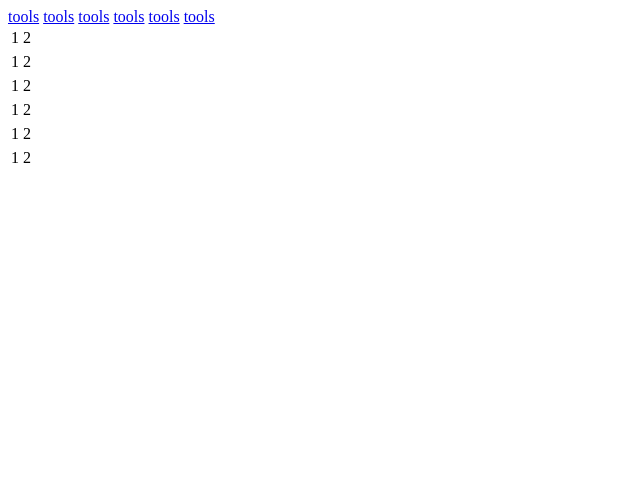
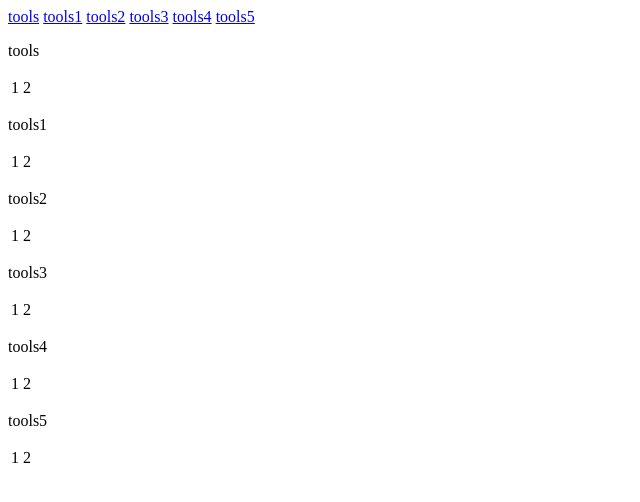
Before and after one commit to dlss/dlss.github.io, a plain HTML site: page index.html in a window 1280 px wide. Shown: the whole page, without its empty margins (0-640 px from the left). Drawn offline with Linux system fonts and the light colour scheme.

Commit message:
Update index.html

```diff
--- a/index.html
+++ b/index.html
@@ -5,12 +5,13 @@
     <div>
       <div id='index' style="width:100%;">
         <a href='#tools'>tools</a>
-        <a href='#tools1'>tools</a>
-        <a href='#tools2'>tools</a>
-        <a href='#tools3'>tools</a>
-        <a href='#tools4'>tools</a>
-        <a href='#tools5'>tools</a>
+        <a href='#tools1'>tools1</a>
+        <a href='#tools2'>tools2</a>
+        <a href='#tools3'>tools3</a>
+        <a href='#tools4'>tools4</a>
+        <a href='#tools5'>tools5</a>
       </div>
+      <p>tools</p>
       <div id='tools' style="width:100%;">
         <table>
           <tr>
@@ -19,6 +20,7 @@
           </tr>
         </table>
       </div>
+      <p>tools1</p>
       <div id='tools1' style="width:100%;">
         <table>
           <tr>
@@ -27,6 +29,7 @@
           </tr>
         </table>
       </div>
+      <p>tools2</p>
       <div id='tools2' style="width:100%;">
         <table>
           <tr>
@@ -35,6 +38,7 @@
           </tr>
         </table>
       </div>
+      <p>tools3</p>
       <div id='tools3' style="width:100%;">
         <table>
           <tr>
@@ -43,6 +47,7 @@
           </tr>
         </table>
       </div>
+      <p>tools4</p>
       <div id='tools4' style="width:100%;">
         <table>
           <tr>
@@ -51,6 +56,7 @@
           </tr>
         </table>
       </div>
+      <p>tools5</p>
       <div id='tools5' style="width:100%;">
         <table>
           <tr>
```
